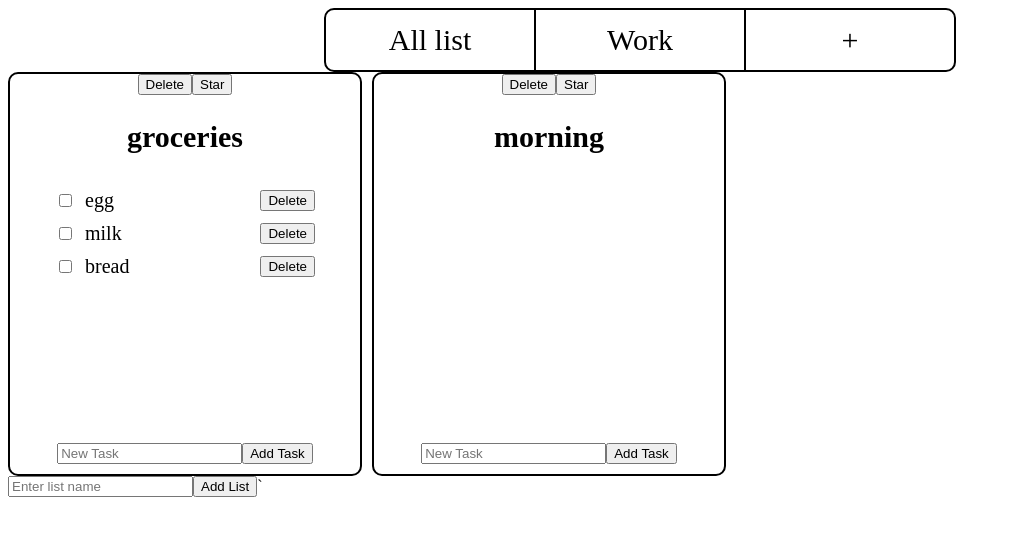
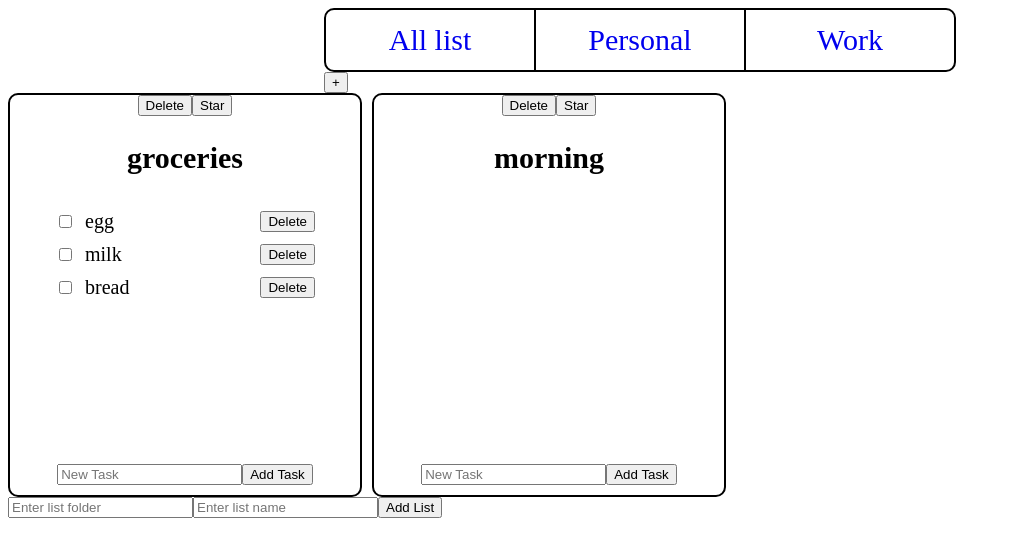
Before and after one commit to tony770/Angular_ToDoApp, an Angular app: page /folder/personal in a window 1280 px wide. Shown: the top 556 px of the page, without its empty margins (0-1011 px from the left). Built offline with nearby package versions, Linux system fonts and the light colour scheme.

Commit message:
implemented routing

```diff
--- a/src/app/app.component.ts
+++ b/src/app/app.component.ts
@@ -1,12 +1,12 @@
 import { Component } from '@angular/core';
 import { RouterOutlet } from '@angular/router';
 import { NavbarComponent } from './navbar/navbar.component';
-import { ListContainerComponent } from './list-container/list-container.component';
+import { RouterModule } from '@angular/router';
 
 @Component({
   selector: 'app-root',
   standalone: true,
-  imports: [RouterOutlet, NavbarComponent, ListContainerComponent],
+  imports: [RouterOutlet, NavbarComponent, RouterModule],
   templateUrl: './app.component.html',
   styleUrl: './app.component.css'
 })
--- a/src/app/list-container/list-container.component.html
+++ b/src/app/list-container/list-container.component.html
@@ -1,8 +1,9 @@
 <div class="listContainer">
-    @for (list of lists; track list.id) {
-        <app-list [list]="list"></app-list>
+    @for (list of lists; track list.name) {
+        <app-list [list]="list" (delete)="deleteList(list.name)"></app-list>
     }
 </div>
 
-<input #input type="text" placeholder="Enter list name">
-<button >Add List</button>`
+<input #id type="text" placeholder="Enter list folder">
+<input #name type="text" placeholder="Enter list name">
+<button (click)="addList(id.value, name.value)">Add List</button>
--- a/src/app/list-container/list-container.component.ts
+++ b/src/app/list-container/list-container.component.ts
@@ -19,15 +19,29 @@ export class ListContainerComponent implements OnInit {
   ) {}
 
   lists: ToDoList[] = [];
+  folderId: string | null = null;
 
   ngOnInit(): void {
-      this.getList();
+      this.route.paramMap.subscribe(params => {
+        this.folderId = params.get('folderId');
+        this.getList();
+      })
   }
 
   getList(): void {
-    const listId = String(this.route.snapshot.paramMap.get('folderId'))
-    this.lists = this.todoService.getAllListsById(listId);
+    this.lists = [];
+    if(this.folderId) {
+      this.lists = this.todoService.getAllListsById(this.folderId);
+    }
+
   }
 
+  addList(listId: string, ListName: string): void {
+    this.todoService.addList(listId, ListName);
+  }
 
+  deleteList(listName: string): void {
+    this.todoService.deleteList(listName);
+    this.getList();
+  }
 }
--- a/src/app/navbar/navbar.component.css
+++ b/src/app/navbar/navbar.component.css
@@ -1,6 +1,7 @@
 div {
     width: 50%;
     margin: 0 auto;
+
 }
 
 nav {
--- a/src/app/navbar/navbar.component.html
+++ b/src/app/navbar/navbar.component.html
@@ -1,7 +1,8 @@
 <div>
     <nav>
-        <a routerLink="/home">All list</a>
-        <a routerLink="/folder/work">Work</a>
-        <a>+</a>
+        <a routerLink="/home" >All list</a>
+        <a routerLink="/folder/personal" routerLinkActive="'active">Personal</a>
+        <a routerLink="/folder/work" routerLinkActive="'active">Work</a>
     </nav>
+    <button>+</button>
 </div>
--- a/src/app/navbar/navbar.component.ts
+++ b/src/app/navbar/navbar.component.ts
@@ -1,9 +1,11 @@
 import { Component } from '@angular/core';
+import { RouterLinkActive } from '@angular/router';
+import { RouterLink } from '@angular/router';
 
 @Component({
   selector: 'app-navbar',
   standalone: true,
-  imports: [],
+  imports: [RouterLinkActive, RouterLink],
   templateUrl: './navbar.component.html',
   styleUrl: './navbar.component.css'
 })
```
